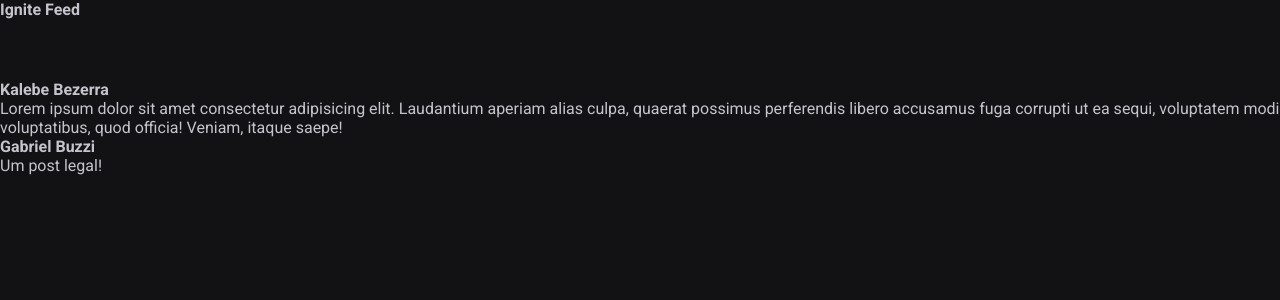
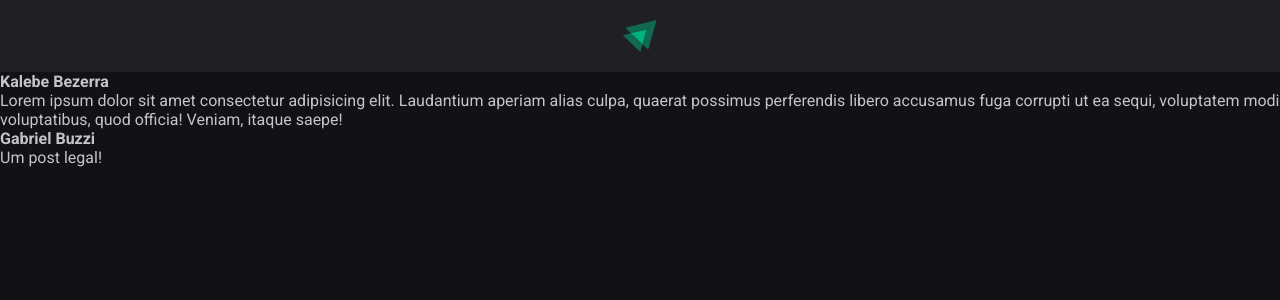
Before and after one commit to DevKalebe/React-FeedUsers, a React (Vite) app: page / in a window 1280 px wide. Shown: the top 300 px of the page. Built offline with nearby package versions, Linux system fonts and the light colour scheme.

Commit message:
Alteração de componente Header :bricks::lipstick:

```diff
--- a/src/components/Header.jsx
+++ b/src/components/Header.jsx
@@ -1,9 +1,10 @@
 import styles from "./Header.module.css";
+import igniteLogo from '../assets/ignite-logo.svg';
 
 export function Header() {
   return (
     <header className={styles.header}>
-      <strong>Ignite Feed</strong>
+      <img src={igniteLogo} alt='Logotipo do Ignite' />
     </header>
   );
 }
--- a/src/components/Header.module.css
+++ b/src/components/Header.module.css
@@ -1,4 +1,10 @@
 .header {
-  backgroud: #333;
-  height: 80px;
+  background: var(--gray-800);
+  display: flex;
+  justify-content: center;
+  padding: 1.25rem 0;
 }
+
+.header img{
+  height: 2rem;
+}
```
Also changed, not shown: src/assets/ignite-logo.svg (added).
